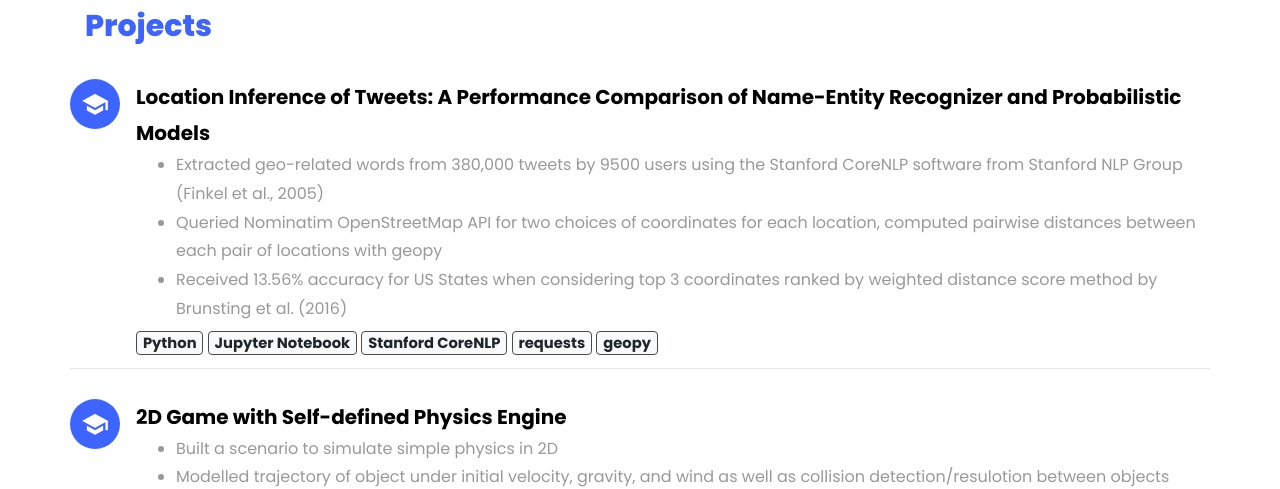
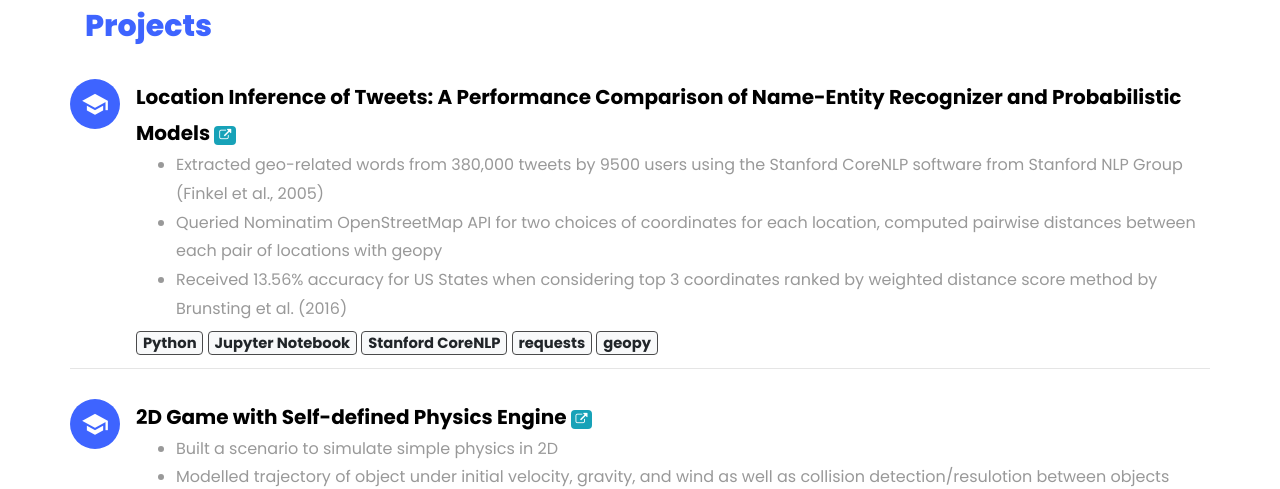
Before and after one commit to ychen8777/ychen8777.github.io, a plain HTML site: page index.html in a window 1280 px wide. Shown: the part 1740-2229 px from the top of the page. Drawn offline with Linux system fonts and the light colour scheme; files whose address does not match are found by name.

Commit message:
added links for projects
NLP
2D Physics

```diff
--- a/index.html
+++ b/index.html
@@ -202,6 +202,7 @@
           <div class="text pl-3">
 
             <span class="institution">Location Inference of Tweets: A Performance Comparison of Name-Entity Recognizer and Probabilistic Models</span>
+            <a href="https://github.com/ychen8777/NLP_Location-Inference-of-Tweets" class="badge badge-info"><span class="icon-external-link"></span></a>
             <ul style="margin-bottom: 5px">
               <li>Extracted geo-related words from 380,000 tweets by 9500 users using the Stanford CoreNLP software from Stanford NLP Group (Finkel et al., 2005)</li>
               <li>Queried Nominatim OpenStreetMap API for two choices of coordinates for each location, computed pairwise distances between each pair of locations with geopy</li>
@@ -224,6 +225,7 @@
         <div class="text pl-3">
 
           <span class="institution">2D Game with Self-defined Physics Engine</span>
+          <a href="https://github.com/ychen8777/2D_physics_Sim" class="badge badge-info"><span class="icon-external-link"></span></a>
           <ul style="margin-bottom: 5px">
             <li>Built a scenario to simulate simple physics in 2D</li>
             <li>Modelled trajectory of object under initial velocity, gravity, and wind as well as collision detection/resulotion between objects</li>
```
